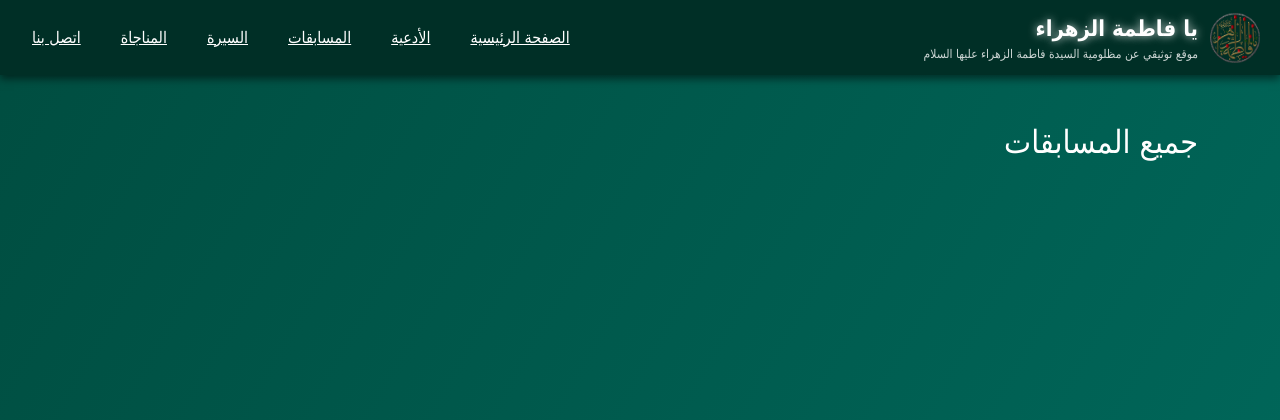
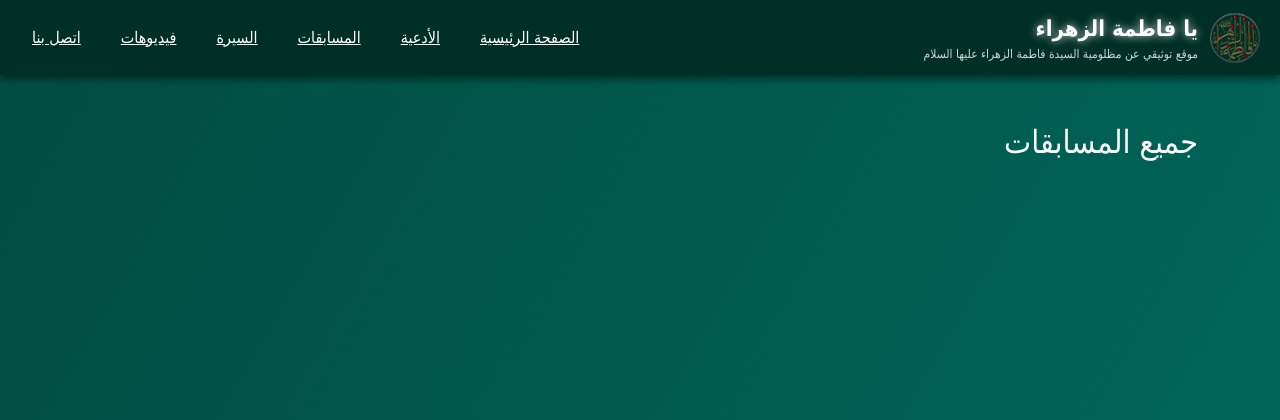
Before and after one commit to Yehiakobeyssy/yazahraa, a PHP site: page /work/competitions.php in a window 1280 px wide. Shown: the top 420 px of the page. Run offline with PHP 8.4, Linux system fonts and the light colour scheme; the visitor is signed in with stand-in values (Sample User, id 1); data that the repository does not hold is empty; some libraries are stand-ins or nearby versions.

Commit message:
coorect the nav

```diff
--- a/competitions.php
+++ b/competitions.php
@@ -83,7 +83,7 @@ if($quizID){
             <li><a href="#">الأدعية</a></li>
             <li><a href="login.php">المسابقات</a></li>
             <li><a href="#">السيرة</a></li>
-            <li><a href="#">المناجاة</a></li>
+            <li><a href="#">فيديوهات</a></li>
             <li><a href="contact.php">اتصل بنا</a></li>
         </ul>
     </nav>
--- a/login.php
+++ b/login.php
@@ -97,7 +97,7 @@ if ($_SERVER['REQUEST_METHOD'] == "POST") {
                 <li><a href="#">الأدعية</a></li>
                 <li><a href="login.php">المسابقات</a></li>
                 <li><a href="#">السيرة</a></li>
-                <li><a href="#">المناجاة</a></li>
+                <li><a href="#">فيديوهات</a></li>
                 <li><a href="contact.php">اتصل بنا</a></li>
             </ul>
         </nav>
```
